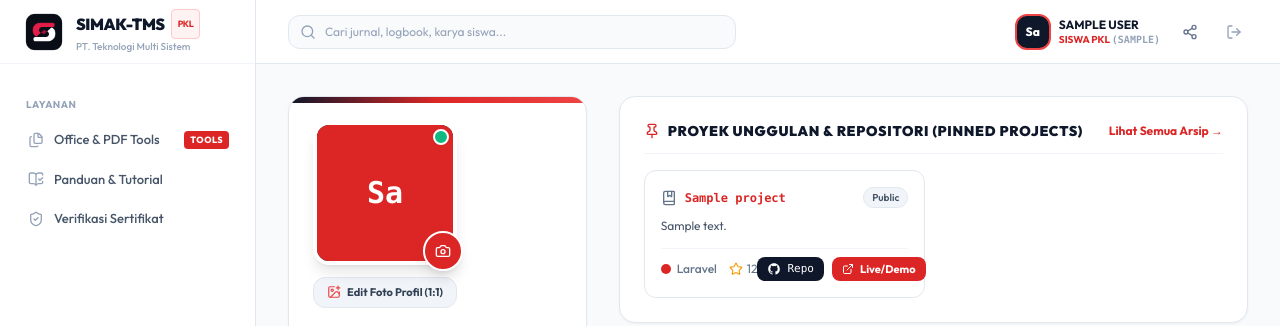
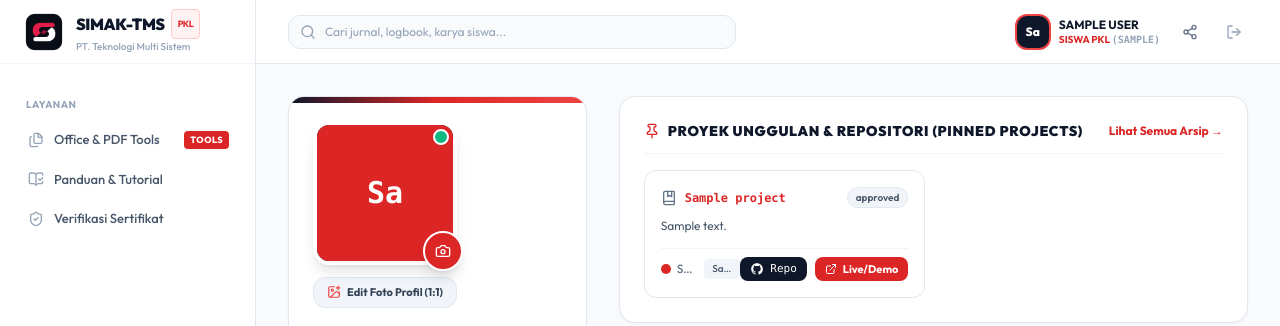
Before and after one commit to PradiptaPPLG/simak-tms, a Laravel app: page /profil in a window 1280 px wide. Shown: the top 326 px of the page. Run offline with Laravel 12, Linux system fonts and the light colour scheme; the visitor is signed in with stand-in values (Sample User, id 1); tables that the repository leaves empty hold one stand-in row (values such as "Sample post"); parts of the project's set-up code (start-up, migrations or seed data) failed here and were passed over; some libraries are stand-ins or nearby versions.

Commit message:
fix: replace hardcoded Laravel and star-12 on pinned project cards in /profil with dynamic tech_stack, status, and category

```diff
--- a/resources/views/profile/index.blade.php
+++ b/resources/views/profile/index.blade.php
@@ -373,8 +373,8 @@
                                             {{ $proj->title }}
                                         </h3>
                                     </div>
-                                    <span class="text-[10px] px-2 py-0.5 rounded-full bg-slate-100 text-slate-600 font-semibold border border-slate-200">
-                                        Public
+                                    <span class="text-[10px] px-2 py-0.5 rounded-full bg-slate-100 text-slate-600 font-semibold border border-slate-200 shrink-0">
+                                        {{ $proj->status ?? 'Public' }}
                                     </span>
                                 </div>
                                 <p class="text-xs text-slate-600 mt-2 leading-relaxed line-clamp-2">
@@ -382,16 +382,20 @@
                                 </p>
                             </div>
 
+                            @php
+                                $primaryTech = $proj->tech_stack ? trim(explode(',', $proj->tech_stack)[0]) : 'Web App';
+                            @endphp
                             <div class="pt-2 border-t border-slate-100 flex items-center justify-between text-xs text-slate-500">
-                                <div class="flex items-center gap-3">
-                                    <span class="flex items-center gap-1.5 font-medium">
-                                        <span class="w-2.5 h-2.5 rounded-full bg-red-600 inline-block"></span>
-                                        Laravel
+                                <div class="flex items-center gap-2.5 min-w-0">
+                                    <span class="flex items-center gap-1.5 font-medium truncate">
+                                        <span class="w-2.5 h-2.5 rounded-full bg-red-600 inline-block shrink-0"></span>
+                                        <span class="truncate">{{ $primaryTech }}</span>
                                     </span>
-                                    <span class="flex items-center gap-1">
-                                        <i data-lucide="star" class="w-3.5 h-3.5 text-amber-500"></i>
-                                        12
-                                    </span>
+                                    @if($proj->project_category)
+                                        <span class="hidden sm:inline-block px-2 py-0.5 rounded bg-slate-100 text-[10px] text-slate-600 font-medium truncate max-w-[110px]">
+                                            {{ $proj->project_category }}
+                                        </span>
+                                    @endif
                                 </div>
 
                                 <div class="flex items-center gap-2">
```
